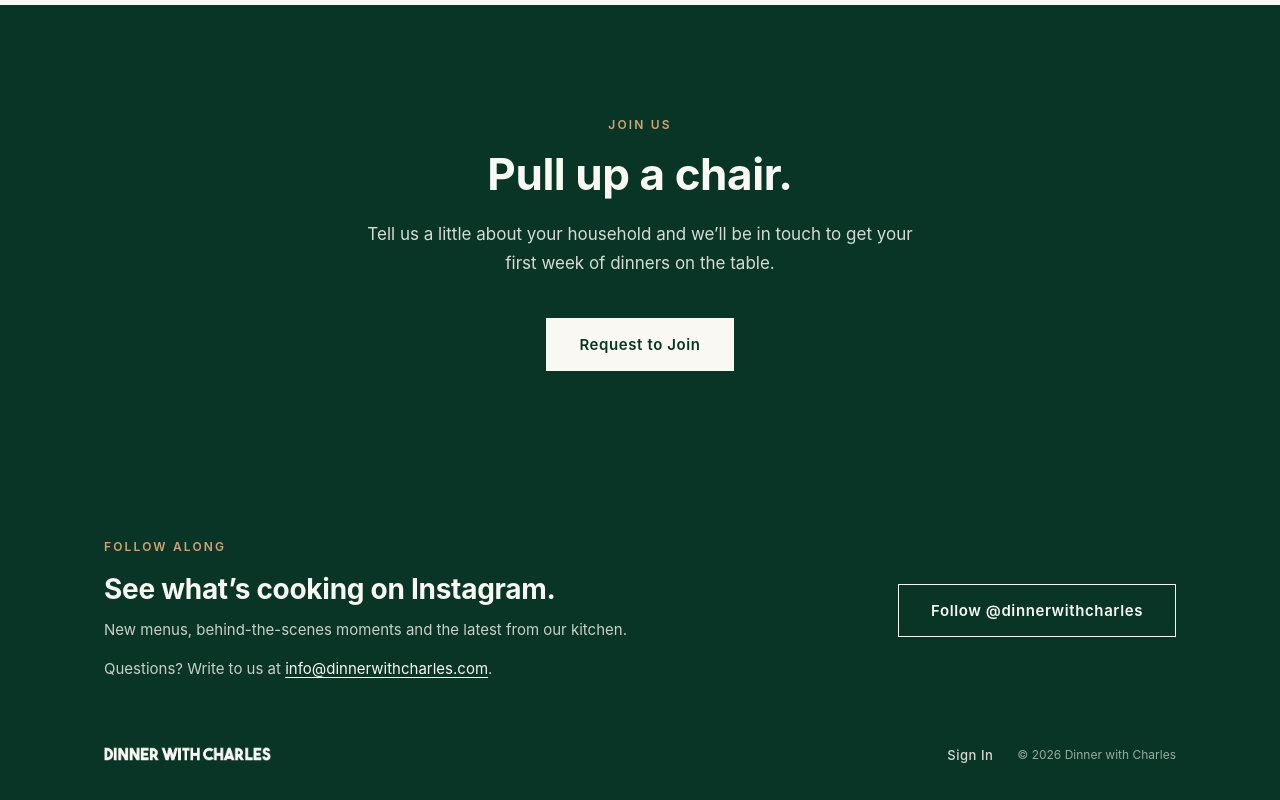
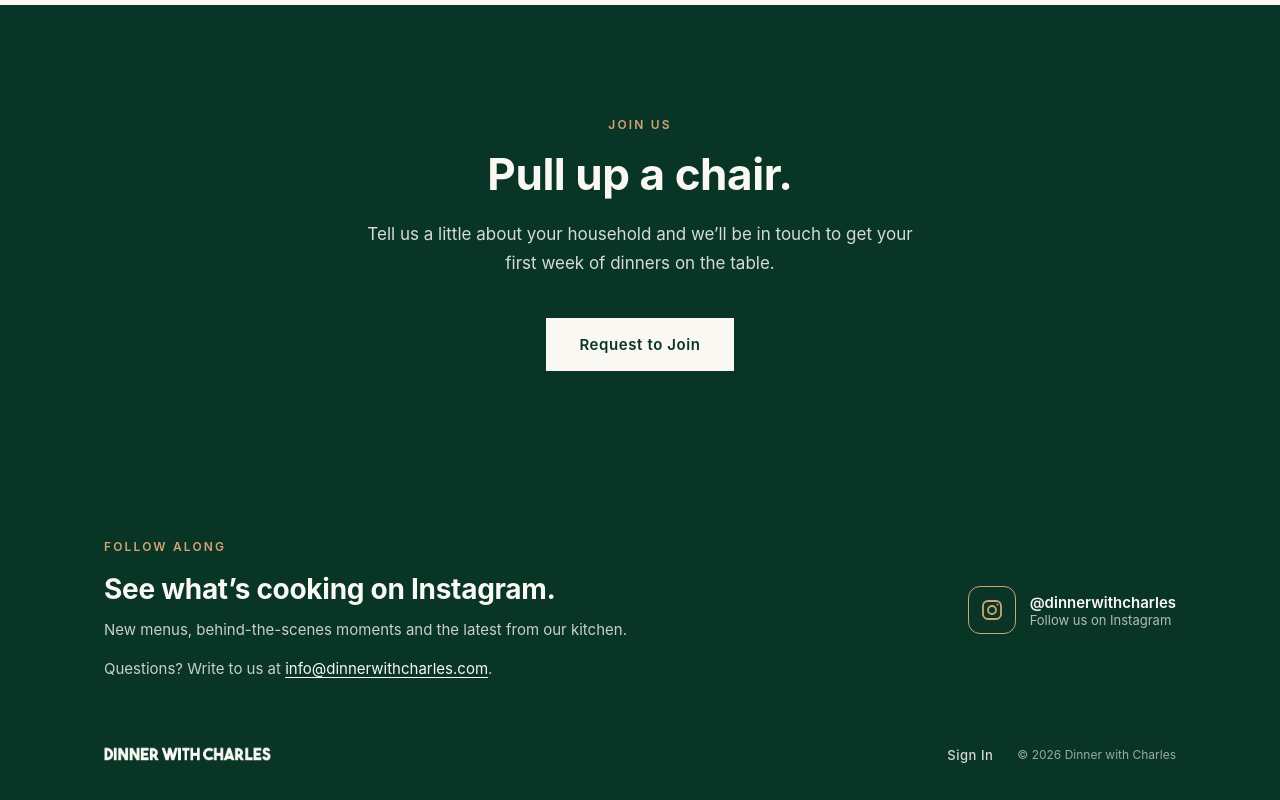
Before and after one commit to odonnellandrea/dinnerwithcharles, a React (Vite) app: page / in a window 1280 px wide. Shown: the part 5759-6559 px from the top of the page. Built offline with nearby package versions, Linux system fonts and the light colour scheme; no server answers.

Commit message:
Homepage footer: Instagram icon tile with the handle instead of the outlined button
Co-Authored-By: Claude Fable 5.1 <noreply@anthropic.com>
Claude-Session: https://claude.ai/code/session_01DQuaJtLVWZY1FNstb3W5jC

```diff
--- a/src/components/LandingPage.jsx
+++ b/src/components/LandingPage.jsx
@@ -198,8 +198,14 @@ export default function LandingPage({ onSignIn, onJoin }) {
             <p>New menus, behind-the-scenes moments and the latest from our kitchen.</p>
             <p className="landing-contact">Questions? Write to us at <a href="mailto:info@dinnerwithcharles.com">info@dinnerwithcharles.com</a>.</p>
           </div>
-          <a className="landing-btn landing-btn--ghost-light" href={INSTAGRAM_URL} target="_blank" rel="noopener noreferrer">
-            Follow @dinnerwithcharles
+          <a className="landing-ig" href={INSTAGRAM_URL} target="_blank" rel="noopener noreferrer" aria-label="Follow @dinnerwithcharles on Instagram">
+            <span className="landing-ig-tile" aria-hidden="true">
+              <svg viewBox="0 0 24 24" fill="none" stroke="currentColor" strokeWidth="1.8"><rect x="3" y="3" width="18" height="18" rx="5" /><circle cx="12" cy="12" r="4" /><circle cx="17.5" cy="6.5" r="1" fill="currentColor" stroke="none" /></svg>
+            </span>
+            <span>
+              <strong>@dinnerwithcharles</strong>
+              <small>Follow us on Instagram</small>
+            </span>
           </a>
         </div>
         <div className="landing-wrap landing-footer-bottom">
--- a/src/styles/landing.css
+++ b/src/styles/landing.css
@@ -235,6 +235,13 @@
 .landing-follow h3 { color: var(--cream); font-size: clamp(22px, 2.6vw, 28px); line-height: 1.25; margin-bottom: 10px; }
 .landing-follow p:not(.landing-eyebrow) { color: rgba(250,248,243,0.8); font-size: 15px; line-height: 1.7; margin: 0; }
 .landing-footer small { color: rgba(250,248,243,0.6); font-size: 12px; }
+/* Instagram: an icon tile with the handle beside it */
+.landing-ig { display: inline-flex; align-items: center; gap: 14px; color: var(--cream); text-decoration: none; }
+.landing-ig-tile { width: 48px; height: 48px; flex-shrink: 0; border: 1.5px solid var(--gold); border-radius: 12px; color: var(--gold); display: flex; align-items: center; justify-content: center; transition: background 0.15s, color 0.15s; }
+.landing-ig-tile svg { width: 24px; height: 24px; }
+.landing-ig:hover .landing-ig-tile { background: var(--gold); color: var(--green); }
+.landing-ig strong { display: block; font-size: 15px; font-weight: 600; color: var(--cream); }
+.landing-ig small { display: block; font-size: 13px; color: rgba(250,248,243,0.7); }
 
 @media (max-width: 900px) {
   .landing-hero .landing-wrap,
@@ -280,7 +287,6 @@
   .landing-price-card { padding: 28px 24px; }
   .landing-join { padding: 80px 0; }
   .landing-follow { padding-top: 48px; padding-bottom: 48px; }
-  .landing-follow .landing-btn { width: 100%; text-align: center; }
 }
 
 .landing-contact { margin-top: 14px !important; }
```
